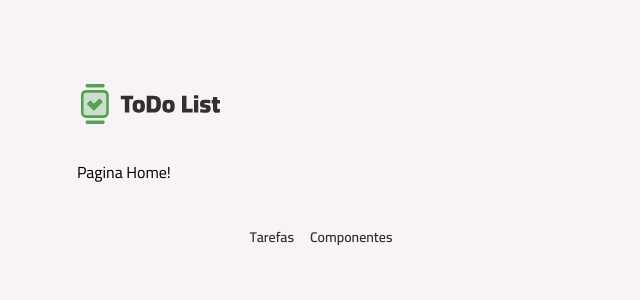
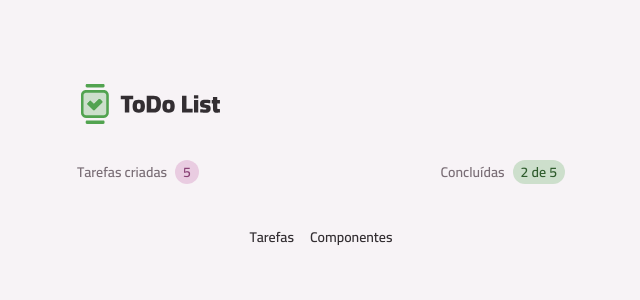
Before and after one commit to williamdelimacx/react-todo, a React (Vite) app: page / in a window 1280 px wide. Shown: the top 300 px of the page, without its empty margins (319-959 px from the left). Built offline with nearby package versions, Linux system fonts and the light colour scheme.

Commit message:
feat: add tasks summary component

```diff
--- /dev/null
+++ b/src/core-components/tasks-summary.tsx
@@ -0,0 +1,22 @@
+import Badge from "../components/badge";
+import Text from "../components/text";
+
+export default function TasksSummary() {
+  return (
+    <>
+      <div className="flex items-center gap-2">
+        <Text className="!text-gray-300" variant="body-sm-bold">
+          Tarefas criadas
+        </Text>
+        <Badge variant="secondary">5</Badge>
+      </div>
+
+      <div className="flex items-center gap-2">
+        <Text className="!text-gray-300" variant="body-sm-bold">
+          Concluídas
+        </Text>
+        <Badge variant="primary">2 de 5</Badge>
+      </div>
+    </>
+  );
+}
--- a/src/pages/page-home.tsx
+++ b/src/pages/page-home.tsx
@@ -1,5 +1,12 @@
 import Container from "../components/container";
+import TasksSummary from "../core-components/tasks-summary";
 
 export default function PageHome() {
-  return <Container>Pagina Home!</Container>;
+  return (
+    <Container as="article" className="space-y-3">
+      <header className="flex items-center justify-between">
+        <TasksSummary />
+      </header>
+    </Container>
+  );
 }
```
